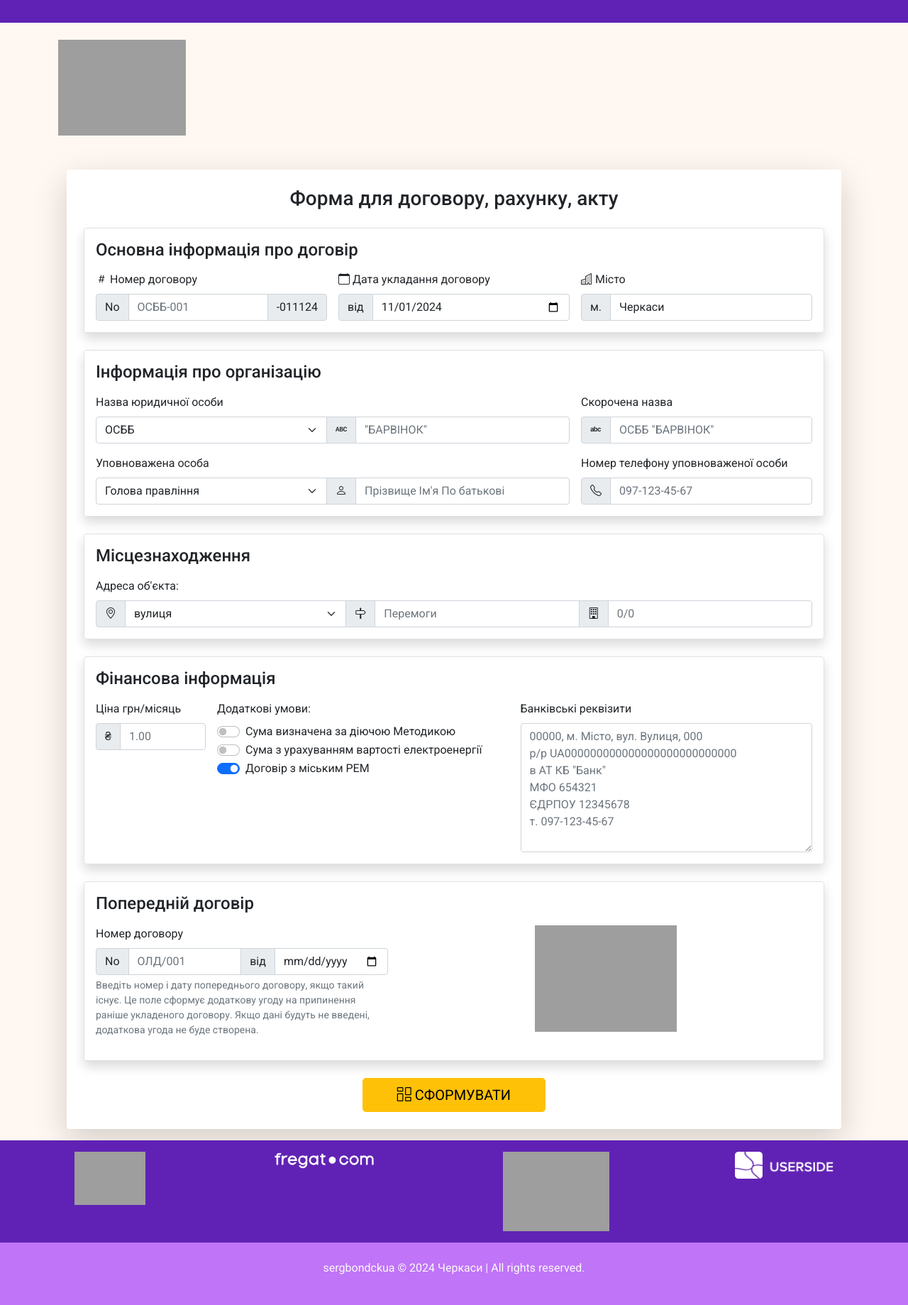
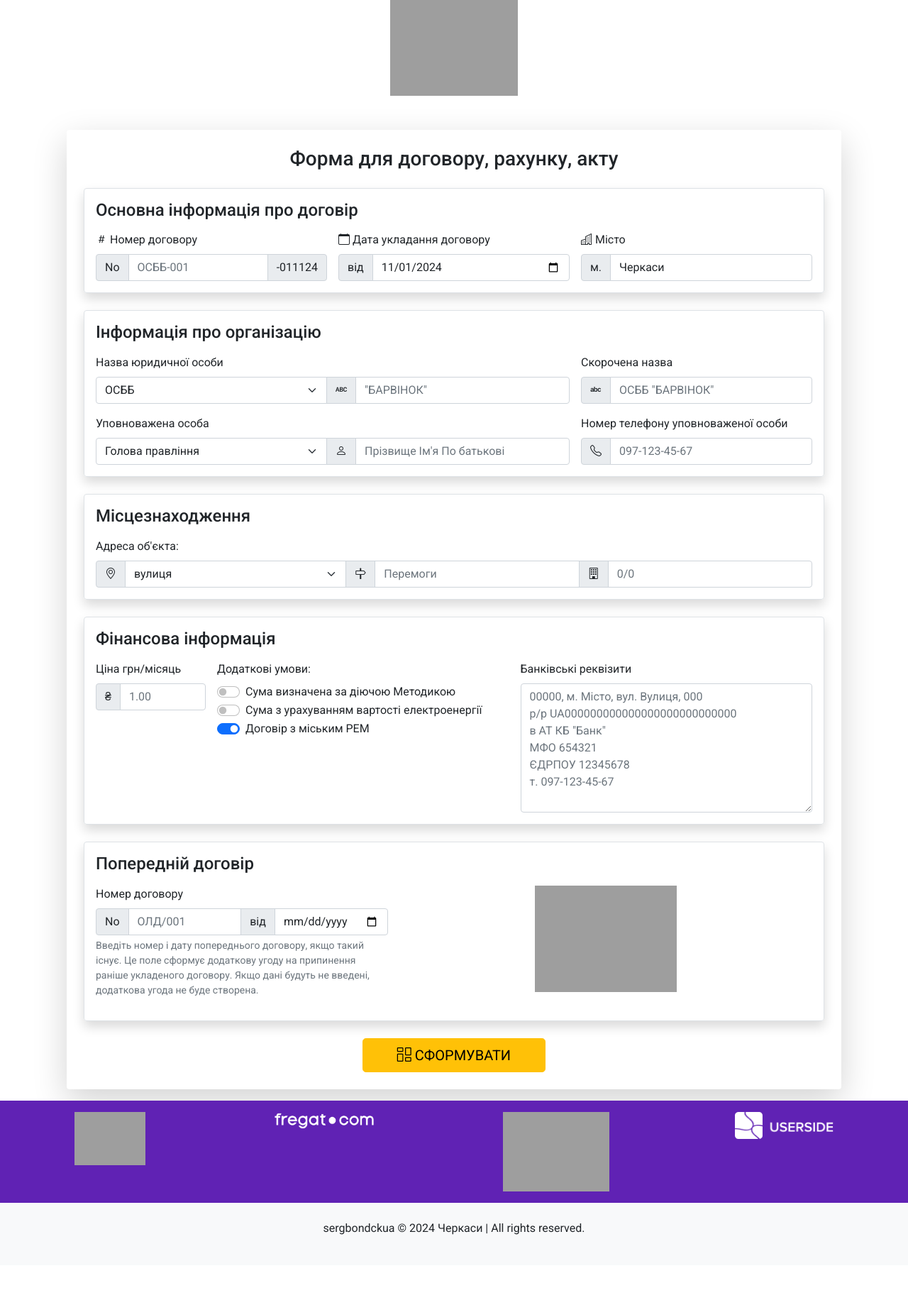
Before and after one commit to sergbondckua/internal_service_platform, a Django app: page /fill/contract/ in a window 1280 px wide. Shown: the whole page at 71% size. After the commit the page ends 1740 px from the top, so only its background shows below. Run offline with Django 4.2, Linux system fonts and the light colour scheme; parts of the project's set-up code (start-up, migrations or seed data) failed here and were passed over; some libraries are stand-ins or nearby versions; grey boxes are pictures that could not be loaded.

Commit message:
edit frontend

```diff
--- a/static/fil_in_docx/css/style.css
+++ b/static/fil_in_docx/css/style.css
@@ -1,12 +1,12 @@
 body {
-    background-color: #fff8f2;
+    background-color: #ffffff;
     font-family: 'Roboto', sans-serif;
 }
 header {
-    background-color: #6022B4;
+    background-color: #fff;
 }
 footer {
-    background-color: #c074f8;
+    /*background-color: #fdc275;*/
 }
 div .bgn {
     background-color: #6022b4;
--- a/templates/fill_in_docx/base.html
+++ b/templates/fill_in_docx/base.html
@@ -17,12 +17,13 @@
 
 </head>
 <body>
-<header class="text-white text-center py-3">
+<header class="text-white text-center">
+    <img class="text-center" src="{% static 'fil_in_docx/images/logo-qcontract.png' %}" alt="logo"
+         style="max-width: 180px">
 </header>
 
 <!-- Main Content -->
 <div class="container mt-4">
-  <img src="{% static 'fil_in_docx/images/logo-qcontract.png' %}" alt="logo" style="max-width: 180px">
   {% block content %}{% endblock %}
 </div>
 <!-- Horizontal Sponsor Sidebar -->
@@ -57,8 +58,8 @@
   </div>
 </div>
 <!-- Footer -->
-<footer class="text-center py-4 mt-0">
-  <p class="text-light">sergbondckua &copy; 2024 Черкаси | All rights reserved.</p>
+<footer class="bg-light text-center py-4 mt-0">
+  <p class="">sergbondckua &copy; 2024 Черкаси | All rights reserved.</p>
 </footer>
 
 <script src="https://cdn.jsdelivr.net/npm/bootstrap@5.0.2/dist/js/bootstrap.bundle.min.js"
```
